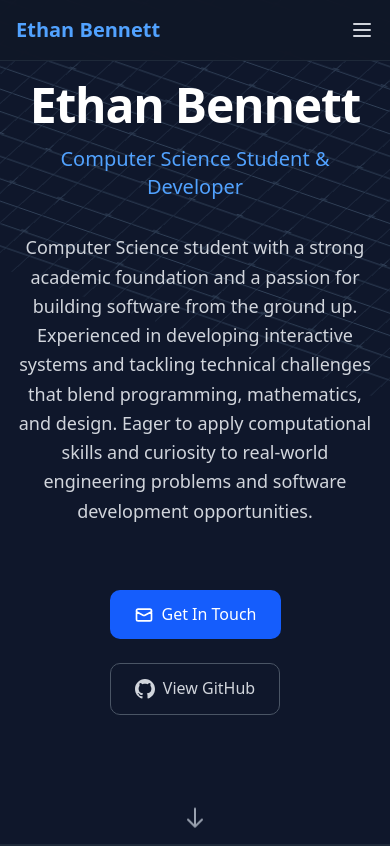
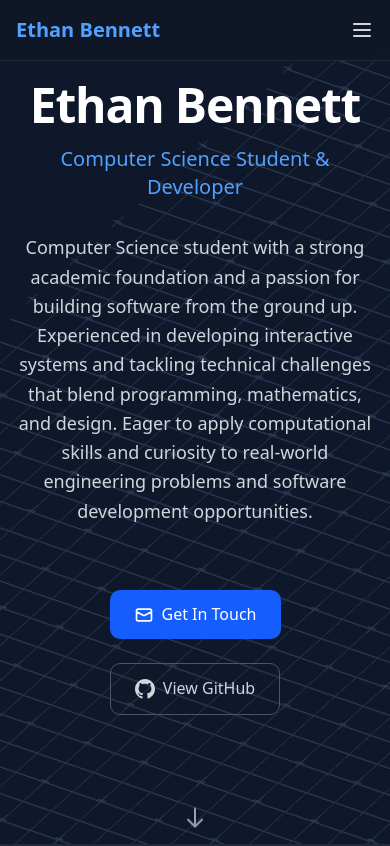
Before and after one commit to ebennett831/personal-site, a Next.js app: page / in a window 390 px wide. Shown: the top 846 px of the page. Built offline with nearby package versions, Linux system fonts and the light colour scheme.

Commit message:
feat: Implement responsive grid sizing for Boxes component based on screen resolution

```diff
--- a/src/components/ui/background-boxes.tsx
+++ b/src/components/ui/background-boxes.tsx
@@ -1,13 +1,50 @@
 "use client";
-import React from "react";
+import React, { useState, useEffect } from "react";
 import { motion } from "motion/react";
 import { cn } from "@/lib/utils";
 
 export const BoxesCore = ({ className, ...rest }: { className?: string }) => {
-  // Balanced grid size: good coverage without performance issues
-  // Desktop gets full grid, mobile uses CSS transforms for optimization
-  const rows = new Array(100).fill(1); // Restored larger grid for desktop
-  const cols = new Array(60).fill(1);  // Restored larger grid for desktop
+  const [gridSize, setGridSize] = useState({ rows: 120, cols: 80 });
+
+  useEffect(() => {
+    const calculateInitialGridSize = () => {
+      const width = window.innerWidth;
+      const height = window.innerHeight;
+
+      // Determine grid size based on screen resolution ranges
+      let rows, cols;
+
+      if (width >= 2560) {
+        // 4K and ultra-wide monitors
+        rows = 180;
+        cols = 120;
+      } else if (width >= 1920) {
+        // Large desktop monitors (1080p+)
+        rows = 150;
+        cols = 100;
+      } else if (width >= 1440) {
+        // Medium desktop monitors
+        rows = 130;
+        cols = 85;
+      } else if (width >= 1024) {
+        // Small desktop/large tablet
+        rows = 110;
+        cols = 70;
+      } else {
+        // Mobile and small tablets
+        rows = 90;
+        cols = 55;
+      }
+
+      setGridSize({ rows, cols });
+    };
+
+    calculateInitialGridSize();
+  }, []); // Only run once on mount
+
+  // Grid arrays based on calculated size
+  const rows = new Array(gridSize.rows).fill(1);
+  const cols = new Array(gridSize.cols).fill(1);
 
   const colors = [
     "#93c5fd",
@@ -27,10 +64,10 @@ export const BoxesCore = ({ className, ...rest }: { className?: string }) => {
   return (
     <div
       style={{
-        transform: `translate(-40%,-60%) skewX(-48deg) skewY(14deg) scale(0.675) rotate(0deg) translateZ(0)`,
+        transform: `translate(-50%,-50%) skewX(-48deg) skewY(14deg) scale(0.8) rotate(0deg) translateZ(0)`,
       }}
       className={cn(
-        "absolute -top-1/4 left-1/4 z-10 flex h-full w-full -translate-x-1/2 -translate-y-1/2 p-4",
+        "absolute top-1/2 left-1/2 z-10 flex h-[200vh] w-[200vw] p-4",
         className,
       )}
       {...rest}
```
